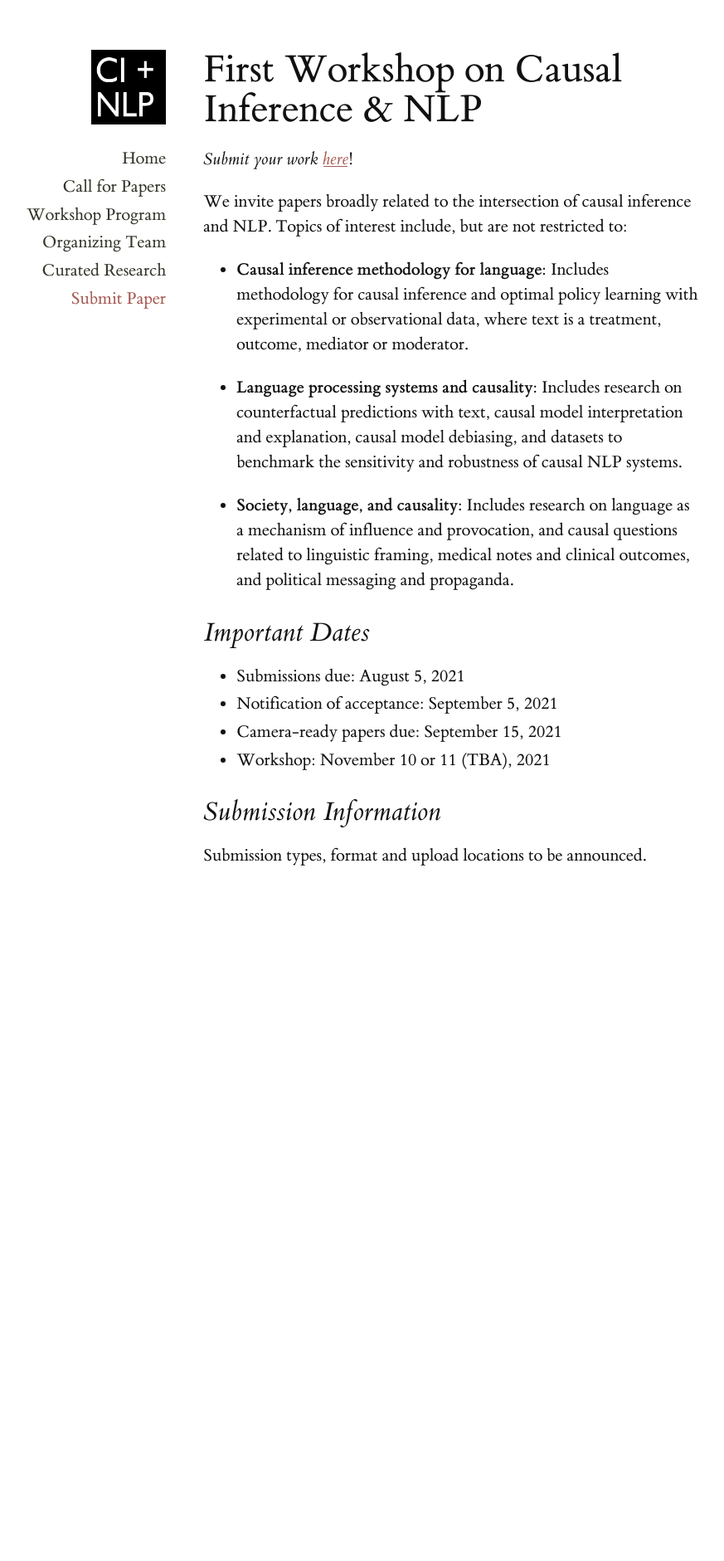
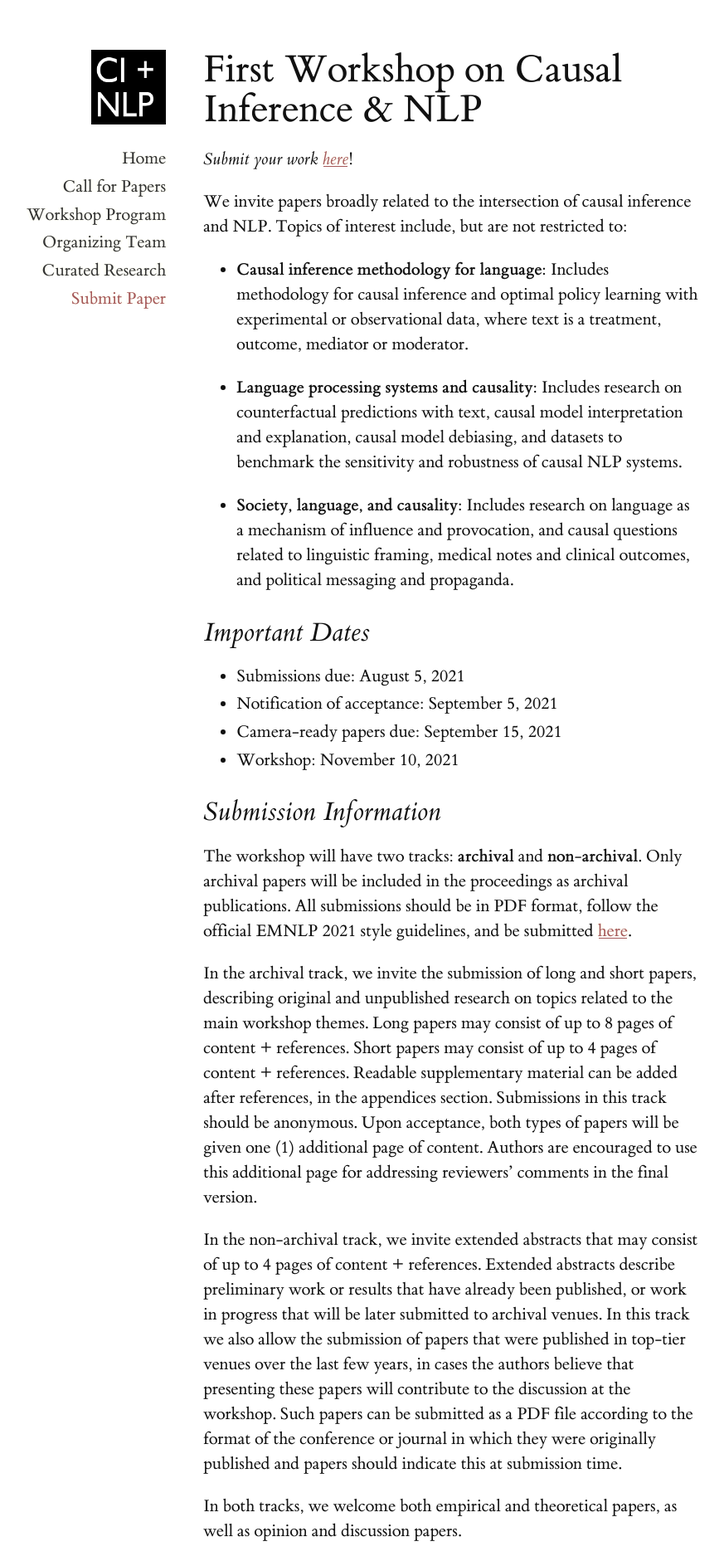
Before and after one commit to causaltext/causaltext.github.io, a Jekyll site: the page built from 2021/call.md, in a window 1280 px wide. Shown: the whole page at 83% size, without its empty margins (211-1084 px from the left). Built offline with Jekyll 4.4.1, drawn with Linux system fonts in a browser that asks for light colours; before the commit the page ends 1067 px from its top, so only the background shows below that.

Commit message:
Update call.md

```diff
--- a/2021/call.md
+++ b/2021/call.md
@@ -31,8 +31,14 @@ and NLP. Topics of interest include, but are not restricted to:
    * Submissions due: August 5, 2021
    * Notification of acceptance: September 5, 2021
    * Camera-ready papers due: September 15, 2021
-   * Workshop: November 10 or 11 (TBA), 2021
+   * Workshop: November 10, 2021
 
 ## Submission Information
 
-Submission types, format and upload locations to be announced.
+The workshop will have two tracks: **archival** and **non-archival**. Only archival papers will be included in the proceedings as archival publications. All submissions should be in PDF format, follow the official EMNLP 2021 style guidelines, and be submitted <a href="https://www.softconf.com/emnlp2021/CI-NLP/" style="color: #A55858;">here</a>.
+
+In the archival track, we invite the submission of long and short papers, describing original and unpublished research on topics related to the main workshop themes. Long papers may consist of up to 8 pages of content + references. Short papers may consist of up to 4 pages of content + references. Readable supplementary material can be added after references, in the appendices section. Submissions in this track should be anonymous. Upon acceptance, both types of papers will be given one (1) additional page of content. Authors are encouraged to use this additional page for addressing reviewers’ comments in the final version.
+
+In the non-archival track, we invite extended abstracts that may consist of up to 4 pages of content + references. Extended abstracts describe preliminary work or results that have already been published, or work in progress that will be later submitted to archival venues. In this track we also allow the submission of papers that were published in top-tier venues over the last few years, in cases the authors believe that presenting these papers will contribute to the discussion at the workshop. Such papers can be submitted as a PDF file according to the format of the conference or journal in which they were originally published and papers should indicate this at submission time.
+
+In both tracks, we welcome both empirical and theoretical papers, as well as opinion and discussion papers.
```
